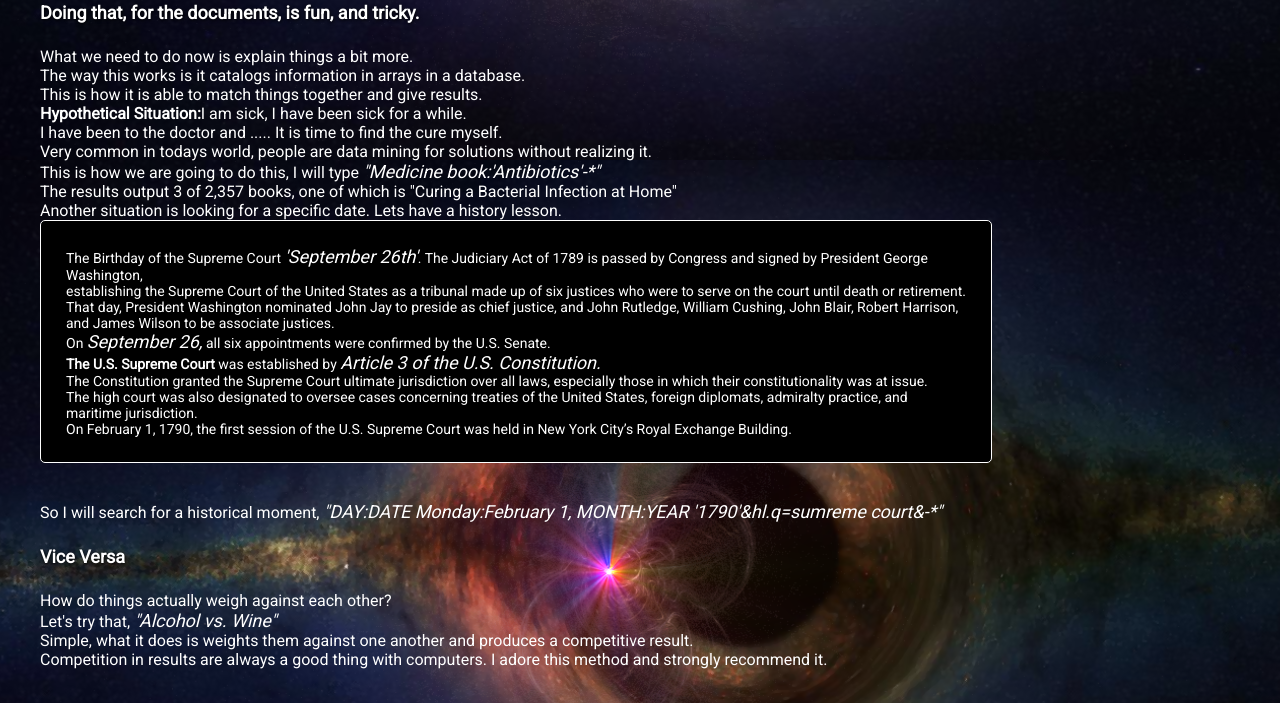
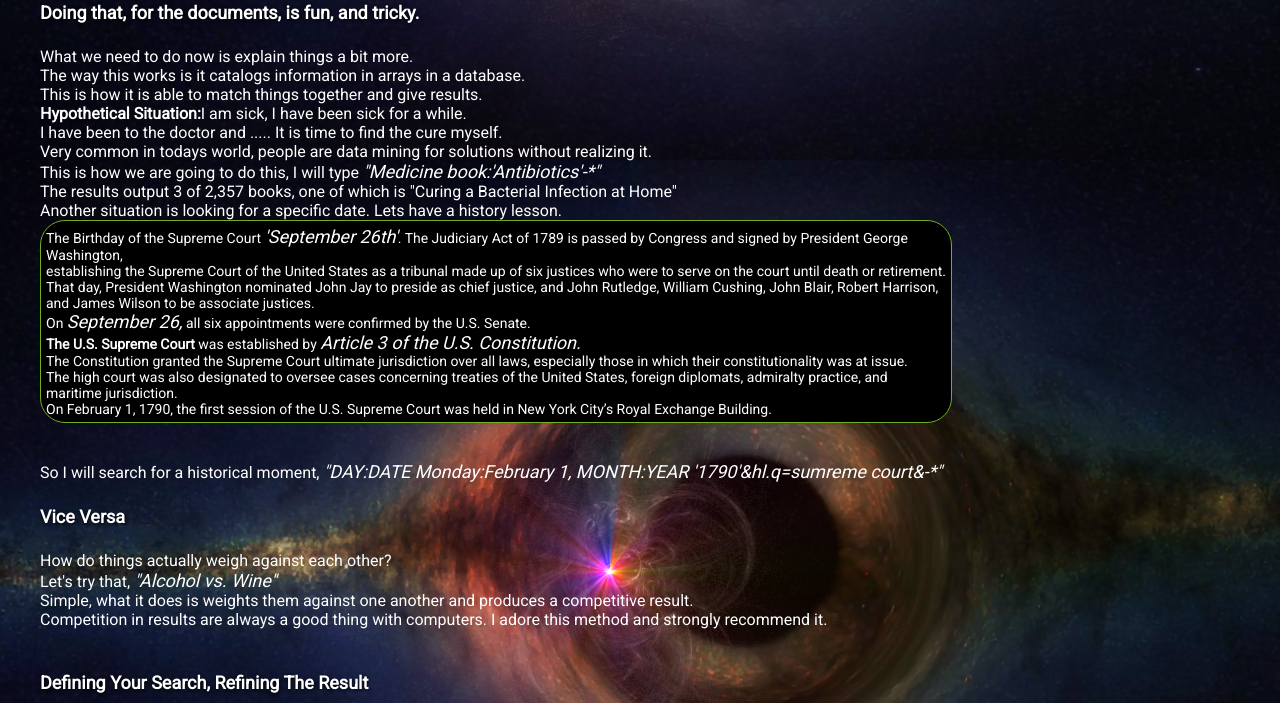
Before and after one commit to vch-institute/blackhole, a PHP site: page /solr/queries.php in a window 1280 px wide. Shown: the part 2240-2943 px from the top of the page. Run offline with PHP 8.4, Linux system fonts and the light colour scheme.

Commit message:
5px radius

```diff
--- a/style.css
+++ b/style.css
@@ -165,13 +165,12 @@ opacity: 0; transition: opacity 0.3s;
 #historybox {
   background: #000;
   color: #fff;
-  border: 1px;
   border-color: #fefefe;
-  border-style: groove;
-  border-spacing: inherit;
-  border-radius: 5px;
+  border-radius: 25px;
+  border: 1px solid #73AD21;
+  padding: 20px;
   width: 900px;
-  padding: 25px;
+  padding: 5px;
   word-wrap: break-word;
             }
   #cont {
```
